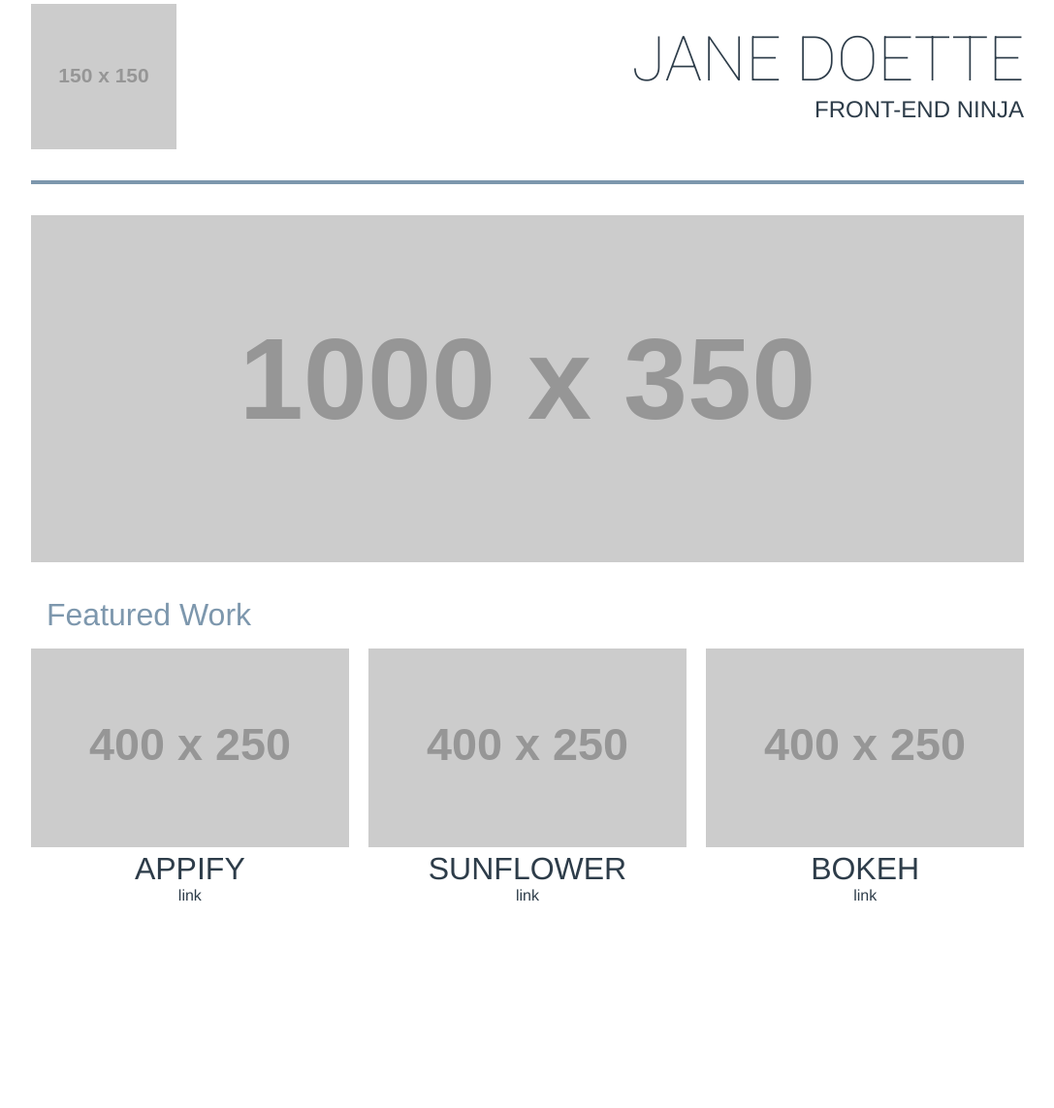
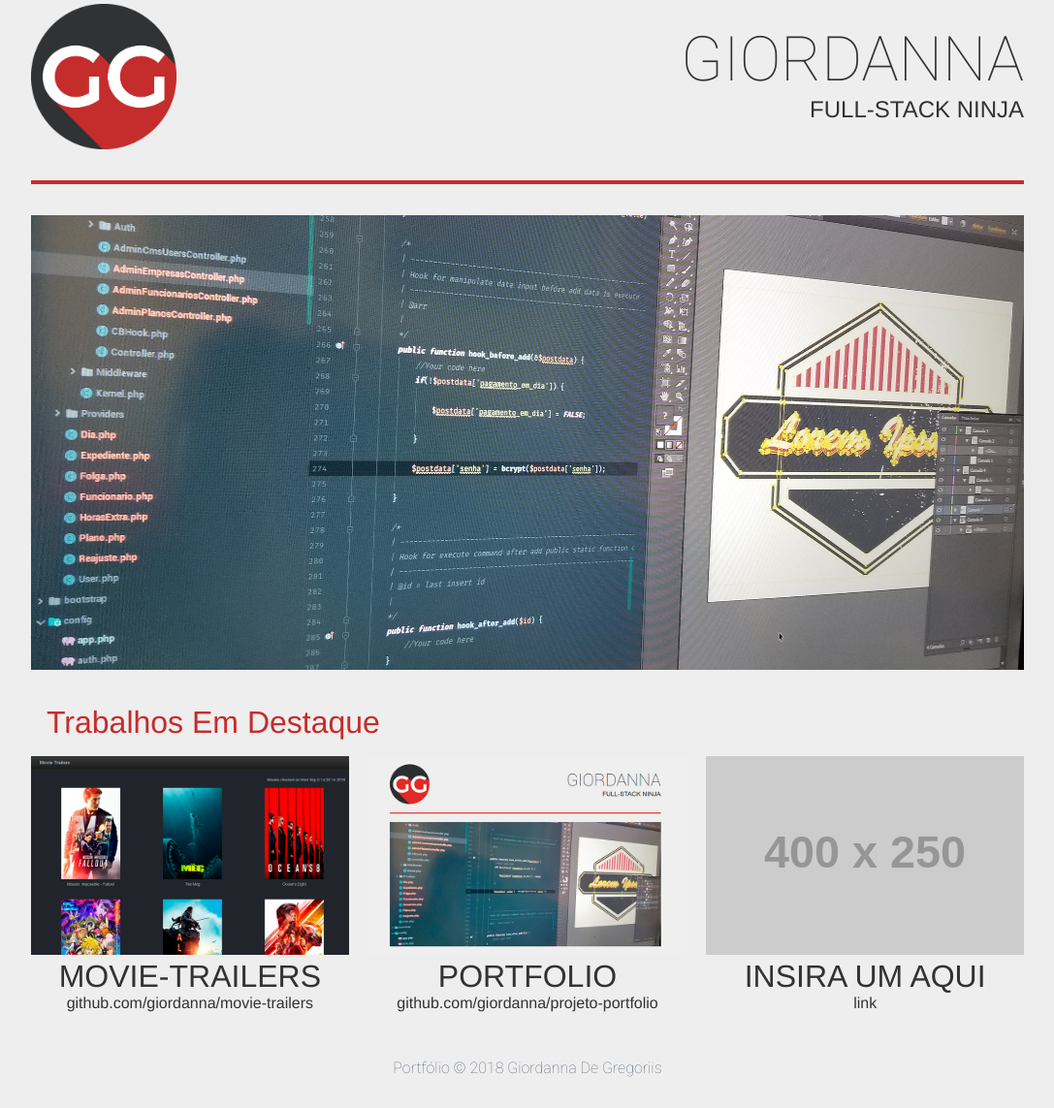
Before and after one commit to giordanna/Projeto-Portfolio, a plain HTML site: page index.html in a window 1280 px wide. Shown: the part 28-1171 px from the top of the page at 97% size, without its empty margins (96-1183 px from the left). Before the commit the page ends 1009 px from the top, so only its background shows below. Drawn offline with Linux system fonts and the light colour scheme; placeholder pictures from the web are drawn by us.

Commit message:
style: Modificação das informações para algo personalizado
O mockup foi feito no commit https://github.com/giordanna/Projeto-Portfolio/commit/6913fef1abf71bf0b1ec2e2b155541c10c969bd1 e agora foi adicionado informações diferentes para personalizar a página.

```diff
--- a/css/estilo.css
+++ b/css/estilo.css
@@ -4,6 +4,7 @@
 body {
 	width: 1024px;
 	margin: 2em auto;
+	background: #eee;
 }
 
 header {
@@ -12,8 +13,7 @@ header {
 
 hr {
 	border: none;
-	color: #7d97ad;
-	background: #7d97ad;
+	background: #c52c2c;
 	padding: 0.25em 0.25em 0;
 	margin: 2em 0;
 }
@@ -24,7 +24,7 @@ h3,
 h4 {
 	text-transform: uppercase;
 	font: normal 500 2em Helvetica, Arial, sans-serif;
-	color: #2d3c49;
+	color: #313234;
 	padding: 0;
 	margin: 0;
 }
@@ -44,7 +44,7 @@ h3 {
 section {
 	flex: 0 1 32%;
 	text-align: center;
-	color: #2d3c49;
+	color: #313234;
 	margin-bottom: 1em;
 }
 
@@ -53,13 +53,25 @@ section img {
 }
 
 a {
-	font: 500 12pt Helvetica, Arial, sans-serif;
 	text-decoration: none;
 	color: inherit;
 }
 
+span {
+	font: 500 12pt Helvetica, Arial, sans-serif;
+	color: inherit;
+}
+
+footer {
+	font: normal 100 12pt Roboto, Helvetica, Arial, sans-serif;
+	text-align: center;
+	color: #5e6a7a;
+	margin: 2em 0;
+}
+
 .logo {
 	vertical-align: top;
+	height: 150px;
 }
 
 .titulo {
@@ -68,7 +80,7 @@ a {
 	margin: 0.625em 0 0 0;
 	display: inline-block;
 	float: right;
-	color: #212121;
+	color: #313234;
 	text-align: right;
 }
 
@@ -81,7 +93,7 @@ a {
 }
 
 .titulo-trabalhos {
-	color: #7d97ad;
+	color: #c52c2c;
 	font-weight: inherit;
 	margin: 0.5em;
 }
--- a/index.html
+++ b/index.html
@@ -8,49 +8,61 @@
 		<link rel="stylesheet" href="https://fonts.googleapis.com/css?family=Roboto:100,500">
 		<link rel="stylesheet" href="css/estilo.css">
 		<link rel="stylesheet" href="css/media.css">
-		<title>Jane Doette</title>
+		<title>Giordanna De Gregoriis</title>
 	</head>
 
 	<body>
 
   	<header>
-  		<img class="logo" src="https://via.placeholder.com/150x150" alt="logo da udacity" />
+  		<img class="logo" src="img/logo.png" alt="logo do portoflio contendo duas letras G dentro de um círculo vermelho" />
 
   		<div class="titulo">
-	  		<h1>Jane Doette</h1>
-	  		<h2>Front-End Ninja</h2>
+	  		<h1>Giordanna</h1>
+	  		<h2>Full-Stack Ninja</h2>
   		</div>
   	</header>
 
   	<hr />
 
   	<figure class="figure-destaque">
-  		<img class="destaque" src="https://via.placeholder.com/1000x350" alt="imagem de destaque" />
+  		<img class="destaque" src="img/servicos-header.jpg" alt="imagem de destaque do site, mostrando código e um vetor" />
   	</figure>
 
   	<article>
-  		<h3 class="titulo-trabalhos">Featured Work</h3>
+  		<h3 class="titulo-trabalhos">Trabalhos em destaque</h3>
 
   		<div class="section-itens">
+
+  			<section>
+  				<a href="https://github.com/giordanna/Movie-Trailers">
+		  			<img src="img/projeto-movies.jpg" alt="miniatura do projeto de trailer de filmes" />
+		  			<h4>Movie-Trailers</h4>
+		  			<span>github.com/giordanna/movie-trailers</span>
+	  			</a>
+  			</section>
+
 	  		<section>
-	  			<img src="https://via.placeholder.com/400x250" alt="projeto appify" />
-	  			<h4>Appify</h4>
-	  			<a href="#">link</a>
+	  			<a href="https://github.com/giordanna/Projeto-Portfolio">
+		  			<img src="img/projeto-portfolio.jpg" alt="miniatura do projeto do portfólio" />
+		  			<h4>Portfolio</h4>
+		  			<span>github.com/giordanna/projeto-portfolio</span>
+	  			</a>
 	  		</section>
 
 	  		<section>
-	  			<img src="https://via.placeholder.com/400x250" alt="projeto appify" />
-	  			<h4>Sunflower</h4>
-	  			<a href="#">link</a>
+	  			<a href="#">
+		  			<img src="https://via.placeholder.com/400x250" alt="placeholder para a miniatura de um projeto" />
+		  			<h4>Insira um aqui</h4>
+		  			<span>link</span>
+	  			</a>
 	  		</section>
 
-	  		<section>
-	  			<img src="https://via.placeholder.com/400x250" alt="projeto appify" />
-	  			<h4>Bokeh</h4>
-	  			<a href="#">link</a>
-	  		</section>
 	  	</div>
   	</article>
+
+  	<footer>
+  		Portfólio © 2018 Giordanna De Gregoriis
+  	</footer>
 
   </body>
 
```
Also changed, not shown: img/logo.png (added), img/projeto-movies.jpg (added), img/projeto-portfolio.jpg (added), img/servicos-header.jpg (added), 1 other file.
